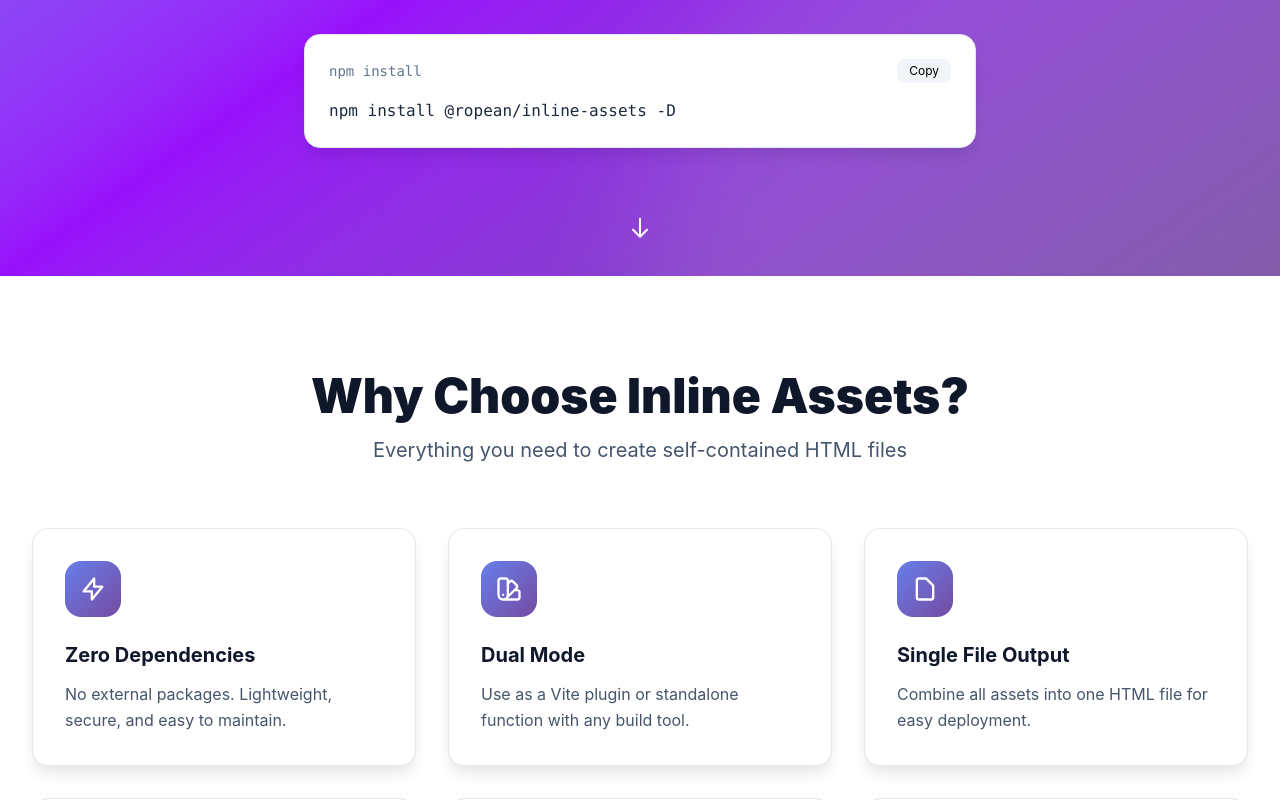
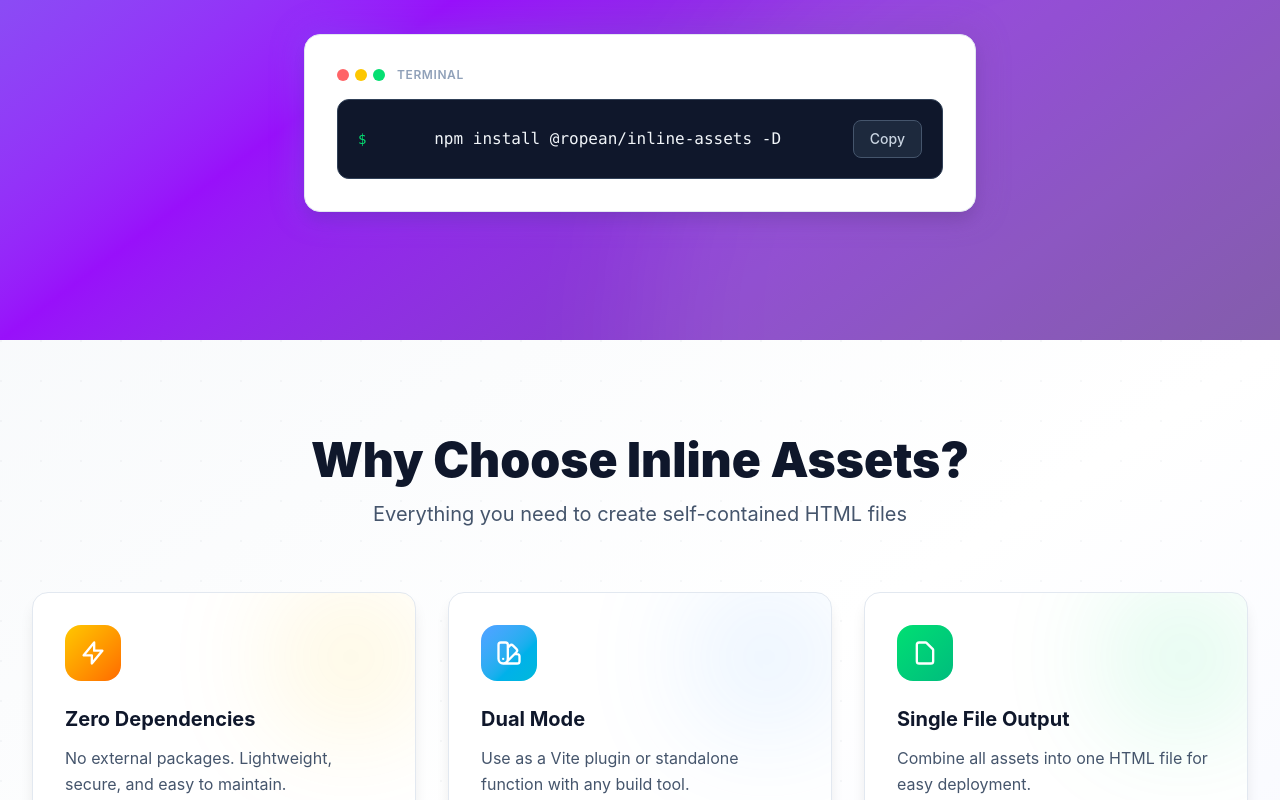
Before and after one commit to ropean/inline-assets, a Vue app in the folder website/: page / in a window 1280 px wide. Shown: the part 620-1420 px from the top of the page. Built offline with nearby package versions, Linux system fonts and the light colour scheme.

Commit message:
made a rocket!

```diff
--- a/website/src/components/Features.vue
+++ b/website/src/components/Features.vue
@@ -1,6 +1,11 @@
 <template>
-  <section id="features" class="py-24 bg-white dark:bg-slate-950">
-    <div class="max-w-7xl mx-auto px-4 sm:px-6 lg:px-8">
+  <section id="features" class="relative py-24 bg-gradient-to-br from-slate-50 via-white to-primary-50 dark:from-slate-950 dark:via-slate-900 dark:to-slate-950 overflow-hidden">
+    <!-- Background Pattern -->
+    <div class="absolute inset-0 opacity-5">
+      <div class="absolute inset-0" style="background-image: radial-gradient(circle at 1px 1px, rgb(100 116 139) 1px, transparent 0); background-size: 40px 40px;"></div>
+    </div>
+
+    <div class="relative max-w-7xl mx-auto px-4 sm:px-6 lg:px-8">
       <div class="text-center mb-16 animate-slide-up">
         <h2 class="text-4xl sm:text-5xl font-black text-slate-900 dark:text-white mb-4">
           Why Choose Inline Assets?
@@ -12,15 +17,21 @@
 
       <div class="grid grid-cols-1 md:grid-cols-2 lg:grid-cols-3 gap-8">
         <div v-for="(feature, index) in features" :key="index"
-             class="card p-8 hover:shadow-2xl hover:-translate-y-2 transition-all duration-300 group"
+             :class="[
+               'card p-8 hover:shadow-2xl hover:-translate-y-2 transition-all duration-300 group relative overflow-hidden',
+               feature.className
+             ]"
              :style="{ animationDelay: `${index * 0.1}s` }">
-          <div class="w-14 h-14 rounded-2xl bg-gradient-primary flex items-center justify-center mb-6 group-hover:scale-110 transition-transform">
-            <div v-html="feature.icon" class="w-7 h-7 text-white"></div>
+          <!-- Card Background Decoration -->
+          <div :class="['absolute top-0 right-0 w-32 h-32 rounded-full blur-3xl opacity-20 transition-opacity group-hover:opacity-30', feature.bgClass]"></div>
+
+          <div :class="['relative w-14 h-14 rounded-2xl flex items-center justify-center mb-6 group-hover:scale-110 group-hover:rotate-6 transition-all', feature.iconBg]">
+            <div v-html="feature.icon" :class="['w-7 h-7', feature.iconColor]"></div>
           </div>
-          <h3 class="text-xl font-bold text-slate-900 dark:text-white mb-3">
+          <h3 class="relative text-xl font-bold text-slate-900 dark:text-white mb-3">
             {{ feature.title }}
           </h3>
-          <p class="text-slate-600 dark:text-slate-400 leading-relaxed">
+          <p class="relative text-slate-600 dark:text-slate-400 leading-relaxed">
             {{ feature.description }}
           </p>
         </div>
@@ -34,32 +45,56 @@ const features = [
   {
     icon: '<svg fill="none" stroke="currentColor" viewBox="0 0 24 24"><path stroke-linecap="round" stroke-linejoin="round" stroke-width="2" d="M13 10V3L4 14h7v7l9-11h-7z"/></svg>',
     title: 'Zero Dependencies',
-    description: 'No external packages. Lightweight, secure, and easy to maintain.'
+    description: 'No external packages. Lightweight, secure, and easy to maintain.',
+    iconBg: 'bg-gradient-to-br from-yellow-400 to-orange-500',
+    iconColor: 'text-white',
+    bgClass: 'bg-yellow-400',
+    className: 'border-l-4 border-yellow-400'
   },
   {
     icon: '<svg fill="none" stroke="currentColor" viewBox="0 0 24 24"><path stroke-linecap="round" stroke-linejoin="round" stroke-width="2" d="M7 21a4 4 0 01-4-4V5a2 2 0 012-2h4a2 2 0 012 2v12a4 4 0 01-4 4zm0 0h12a2 2 0 002-2v-4a2 2 0 00-2-2h-2.343M11 7.343l1.657-1.657a2 2 0 012.828 0l2.829 2.829a2 2 0 010 2.828l-8.486 8.485M7 17h.01"/></svg>',
     title: 'Dual Mode',
-    description: 'Use as a Vite plugin or standalone function with any build tool.'
+    description: 'Use as a Vite plugin or standalone function with any build tool.',
+    iconBg: 'bg-gradient-to-br from-blue-400 to-cyan-500',
+    iconColor: 'text-white',
+    bgClass: 'bg-blue-400',
+    className: 'border-l-4 border-blue-400'
   },
   {
     icon: '<svg fill="none" stroke="currentColor" viewBox="0 0 24 24"><path stroke-linecap="round" stroke-linejoin="round" stroke-width="2" d="M7 21h10a2 2 0 002-2V9.414a1 1 0 00-.293-.707l-5.414-5.414A1 1 0 0012.586 3H7a2 2 0 00-2 2v14a2 2 0 002 2z"/></svg>',
     title: 'Single File Output',
-    description: 'Combine all assets into one HTML file for easy deployment.'
+    description: 'Combine all assets into one HTML file for easy deployment.',
+    iconBg: 'bg-gradient-to-br from-green-400 to-emerald-500',
+    iconColor: 'text-white',
+    bgClass: 'bg-green-400',
+    className: 'border-l-4 border-green-400'
   },
   {
     icon: '<svg fill="none" stroke="currentColor" viewBox="0 0 24 24"><path stroke-linecap="round" stroke-linejoin="round" stroke-width="2" d="M10 20l4-16m4 4l4 4-4 4M6 16l-4-4 4-4"/></svg>',
     title: 'Inline Everything',
-    description: 'CSS, JavaScript, SVG - all assets inlined automatically.'
+    description: 'CSS, JavaScript, SVG - all assets inlined automatically.',
+    iconBg: 'bg-gradient-to-br from-purple-400 to-pink-500',
+    iconColor: 'text-white',
+    bgClass: 'bg-purple-400',
+    className: 'border-l-4 border-purple-400'
   },
   {
     icon: '<svg fill="none" stroke="currentColor" viewBox="0 0 24 24"><path stroke-linecap="round" stroke-linejoin="round" stroke-width="2" d="M12 6V4m0 2a2 2 0 100 4m0-4a2 2 0 110 4m-6 8a2 2 0 100-4m0 4a2 2 0 110-4m0 4v2m0-6V4m6 6v10m6-2a2 2 0 100-4m0 4a2 2 0 110-4m0 4v2m0-6V4"/></svg>',
     title: 'Highly Configurable',
-    description: 'Control CSS position, exclusions, logging, and more.'
+    description: 'Control CSS position, exclusions, logging, and more.',
+    iconBg: 'bg-gradient-to-br from-red-400 to-rose-500',
+    iconColor: 'text-white',
+    bgClass: 'bg-red-400',
+    className: 'border-l-4 border-red-400'
   },
   {
     icon: '<svg fill="none" stroke="currentColor" viewBox="0 0 24 24"><path stroke-linecap="round" stroke-linejoin="round" stroke-width="2" d="M5 3v4M3 5h4M6 17v4m-2-2h4m5-16l2.286 6.857L21 12l-5.714 2.143L13 21l-2.286-6.857L5 12l5.714-2.143L13 3z"/></svg>',
     title: 'Production Ready',
-    description: 'Battle-tested and used in production by many projects.'
+    description: 'Battle-tested and used in production by many projects.',
+    iconBg: 'bg-gradient-to-br from-indigo-400 to-primary-500',
+    iconColor: 'text-white',
+    bgClass: 'bg-indigo-400',
+    className: 'border-l-4 border-indigo-400'
   },
 ]
 </script>
--- a/website/src/components/Footer.vue
+++ b/website/src/components/Footer.vue
@@ -3,8 +3,8 @@
     <div class="max-w-7xl mx-auto px-4 sm:px-6 lg:px-8">
       <div class="flex flex-col md:flex-row items-center justify-between">
         <div class="mb-4 md:mb-0">
-          <p class="text-slate-400">
-            MIT © 2025 <a href="https://ropean.org" class="text-primary-400 hover:text-primary-300 transition-colors">ropean</a>
+          <p class="text-slate-500 dark:text-slate-600 text-sm">
+            MIT © 2025 <a href="https://ropean.org" class="text-slate-600 dark:text-slate-700 hover:text-slate-400 dark:hover:text-slate-500 transition-colors underline decoration-slate-700 dark:decoration-slate-800 decoration-dotted underline-offset-2">ropean</a>
           </p>
         </div>
         <div class="flex items-center space-x-6">
--- a/website/src/components/Hero.vue
+++ b/website/src/components/Hero.vue
@@ -34,28 +34,33 @@
           </a>
         </div>
 
-        <!-- Code Preview -->
+        <!-- Installation Command -->
         <div class="mt-16 max-w-2xl mx-auto">
-          <div class="card p-6 text-left animate-scale-in">
-            <div class="flex items-center justify-between mb-4">
-              <span class="text-sm font-mono text-slate-500 dark:text-slate-400">npm install</span>
-              <button @click="copyInstall" class="text-xs px-3 py-1 rounded-lg bg-slate-100 dark:bg-slate-800 hover:bg-slate-200 dark:hover:bg-slate-700 transition-colors">
-                {{ copied ? '✓ Copied' : 'Copy' }}
-              </button>
+          <div class="relative group">
+            <div class="absolute -inset-1 bg-gradient-to-r from-primary-500 to-secondary-500 rounded-2xl blur-lg opacity-25 group-hover:opacity-40 transition-opacity"></div>
+            <div class="relative card p-8 animate-scale-in">
+              <div class="flex items-center gap-3 mb-4">
+                <div class="flex gap-1.5">
+                  <div class="w-3 h-3 rounded-full bg-red-400"></div>
+                  <div class="w-3 h-3 rounded-full bg-yellow-400"></div>
+                  <div class="w-3 h-3 rounded-full bg-green-400"></div>
+                </div>
+                <span class="text-xs font-semibold text-slate-400 dark:text-slate-500 uppercase tracking-wider">Terminal</span>
+              </div>
+              <div class="flex items-center justify-between bg-slate-900 dark:bg-slate-950 rounded-xl p-5 border border-slate-700">
+                <div class="flex items-center gap-3 flex-1">
+                  <span class="text-green-400 font-mono text-sm">$</span>
+                  <code class="font-mono text-sm sm:text-base text-slate-100 flex-1">npm install @ropean/inline-assets -D</code>
+                </div>
+                <button @click="copyInstall"
+                        class="ml-4 px-4 py-2 rounded-lg bg-slate-800 hover:bg-slate-700 text-slate-300 hover:text-white transition-all text-sm font-medium border border-slate-600 hover:border-slate-500">
+                  {{ copied ? '✓ Copied' : 'Copy' }}
+                </button>
+              </div>
             </div>
-            <code class="block font-mono text-sm sm:text-base text-slate-800 dark:text-slate-200">
-              npm install @ropean/inline-assets -D
-            </code>
           </div>
         </div>
       </div>
-    </div>
-
-    <!-- Scroll Indicator -->
-    <div class="absolute bottom-8 left-1/2 transform -translate-x-1/2 animate-bounce">
-      <svg class="w-6 h-6 text-white" fill="none" stroke="currentColor" viewBox="0 0 24 24">
-        <path stroke-linecap="round" stroke-linejoin="round" stroke-width="2" d="M19 14l-7 7m0 0l-7-7m7 7V3"/>
-      </svg>
     </div>
   </section>
 </template>
--- a/website/src/components/QuickStart.vue
+++ b/website/src/components/QuickStart.vue
@@ -11,35 +11,63 @@
       </div>
 
       <div class="grid grid-cols-1 lg:grid-cols-2 gap-8">
-        <div class="card p-8">
-          <h3 class="text-2xl font-bold text-slate-900 dark:text-white mb-4">
-            Vite Plugin
-          </h3>
-          <pre class="bg-slate-900 dark:bg-slate-950 text-slate-100 p-6 rounded-xl overflow-x-auto"><code class="text-sm font-mono">import inlineAssets from '@ropean/inline-assets';
+        <div class="card p-8 border-t-4 border-primary-500 relative overflow-hidden group">
+          <div class="absolute top-0 right-0 w-32 h-32 bg-primary-500 rounded-full blur-3xl opacity-10 group-hover:opacity-20 transition-opacity"></div>
+          <div class="relative">
+            <div class="flex items-center gap-3 mb-4">
+              <div class="w-10 h-10 rounded-lg bg-gradient-to-br from-primary-400 to-primary-600 flex items-center justify-center">
+                <svg class="w-5 h-5 text-white" fill="none" stroke="currentColor" viewBox="0 0 24 24">
+                  <path stroke-linecap="round" stroke-linejoin="round" stroke-width="2" d="M13 10V3L4 14h7v7l9-11h-7z"/>
+                </svg>
+              </div>
+              <h3 class="text-2xl font-bold text-slate-900 dark:text-white">
+                Vite Plugin
+              </h3>
+            </div>
+            <pre class="bg-slate-900 dark:bg-slate-950 text-slate-100 p-6 rounded-xl overflow-x-auto border border-slate-700 h-64"><code class="text-sm font-mono leading-relaxed">import inlineAssets from '@ropean/inline-assets';
 
 export default {
   plugins: [
     inlineAssets({
       css: true,
       js: true,
-      svg: { img: false, link: true }
+      svg: { img: false, link: true },
+      excludes: ['analytics.js'],
+      cssInsertPosition: 'original',
+      // distDir: 'dist',
+      // htmlFileName: 'index.html'
     })
   ]
 }</code></pre>
+          </div>
         </div>
 
-        <div class="card p-8">
-          <h3 class="text-2xl font-bold text-slate-900 dark:text-white mb-4">
-            Standalone Function
-          </h3>
-          <pre class="bg-slate-900 dark:bg-slate-950 text-slate-100 p-6 rounded-xl overflow-x-auto"><code class="text-sm font-mono">import { inlineAssets } from '@ropean/inline-assets';
+        <div class="card p-8 border-t-4 border-secondary-500 relative overflow-hidden group">
+          <div class="absolute top-0 right-0 w-32 h-32 bg-secondary-500 rounded-full blur-3xl opacity-10 group-hover:opacity-20 transition-opacity"></div>
+          <div class="relative">
+            <div class="flex items-center gap-3 mb-4">
+              <div class="w-10 h-10 rounded-lg bg-gradient-to-br from-secondary-400 to-secondary-600 flex items-center justify-center">
+                <svg class="w-5 h-5 text-white" fill="none" stroke="currentColor" viewBox="0 0 24 24">
+                  <path stroke-linecap="round" stroke-linejoin="round" stroke-width="2" d="M10 20l4-16m4 4l4 4-4 4M6 16l-4-4 4-4"/>
+                </svg>
+              </div>
+              <h3 class="text-2xl font-bold text-slate-900 dark:text-white">
+                Standalone Function
+              </h3>
+            </div>
+            <pre class="bg-slate-900 dark:bg-slate-950 text-slate-100 p-6 rounded-xl overflow-x-auto border border-slate-700 h-64"><code class="text-sm font-mono leading-relaxed">import { inlineAssets } from '@ropean/inline-assets';
 
 await inlineAssets({
   htmlPath: './dist/index.html',
   baseDir: './dist',
   css: true,
-  js: true
+  js: true,
+  svg: { img: false, link: true },
+  excludes: ['vendor.js'],
+  // removeInlinedFiles: true,
+  // cleanupEmptyDirs: true
 });</code></pre>
+          </div>
         </div>
       </div>
     </div>
--- a/website/src/components/ScrollToTop.vue
+++ b/website/src/components/ScrollToTop.vue
@@ -1,24 +1,132 @@
 <template>
   <transition name="fade">
-    <button v-if="showScrollTop" @click="scrollToTop"
-            class="fixed bottom-8 right-8 w-14 h-14 rounded-2xl bg-gradient-primary text-white shadow-2xl hover:scale-110 transition-transform z-50 flex items-center justify-center">
-      <svg class="w-6 h-6" fill="none" stroke="currentColor" viewBox="0 0 24 24">
-        <path stroke-linecap="round" stroke-linejoin="round" stroke-width="2.5" d="M5 10l7-7m0 0l7 7m-7-7v18"/>
-      </svg>
+    <button v-if="showScrollTop" @click="launch"
+            ref="rocketButton"
+            :style="rocketStyle"
+            :class="[
+              'fixed text-5xl z-50 cursor-pointer filter drop-shadow-lg',
+              isLaunching ? 'launching' : 'idle'
+            ]"
+            aria-label="Scroll to top">
+      <span class="rocket-wrapper" ref="rocketWrapper">
+        <span class="rocket-icon" ref="rocketIcon">🚀</span>
+        <span class="flame" ref="flameIcon" :style="flameStyle">🔥</span>
+      </span>
     </button>
   </transition>
 </template>
 
 <script setup>
-import { ref, onMounted, onUnmounted } from 'vue'
+import { ref, computed, onMounted, onUnmounted } from 'vue'
 
 const showScrollTop = ref(false)
+const isLaunching = ref(false)
+const launchProgress = ref(0)
+const rocketButton = ref(null)
+const rocketWrapper = ref(null)
+const rocketIcon = ref(null)
+const flameIcon = ref(null)
 
-function scrollToTop() {
-  window.scrollTo({ top: 0, behavior: 'smooth' })
+const rocketStyle = computed(() => {
+  if (!isLaunching.value) {
+    return {
+      bottom: '2rem',
+      right: '2rem'
+    }
+  }
+
+  // Dynamically calculate position during launch, rocket flies from bottom to top
+  const viewportHeight = window.innerHeight
+  const startBottom = 32 // 2rem = 32px
+  const endTop = -100 // Fly out of viewport top
+  const totalDistance = viewportHeight + startBottom + Math.abs(endTop)
+
+  // Calculate current position based on progress
+  const currentDistance = totalDistance * launchProgress.value
+  const currentBottom = startBottom + currentDistance
+
+  return {
+    bottom: `${currentBottom}px`,
+    right: '2rem'
+  }
+})
+
+const flameStyle = computed(() => {
+  if (!rocketIcon.value) {
+    return { opacity: 0 }
+  }
+
+  // Measure rocket icon dimensions for accurate flame placement
+  const rect = rocketIcon.value.getBoundingClientRect()
+  const rocketHeight = rect.height
+
+  // Position flame at rocket exhaust: centered horizontally, offset vertically below tail
+  const flameBottom = -rocketHeight * 0.4
+
+  const baseFontSize = 0.65
+
+  if (isLaunching.value) {
+    // Amplify flame intensity during launch sequence (grows up to 1.6x base size)
+    const sizeMultiplier = 1 + launchProgress.value * 0.6
+    return {
+      bottom: `${flameBottom}px`,
+      left: '50%',
+      transform: 'translateX(-50%) rotate(180deg)',
+      fontSize: `${baseFontSize * sizeMultiplier}em`,
+      opacity: 1
+    }
+  }
+
+  return {
+    bottom: `${flameBottom}px`,
+    left: '50%',
+    transform: 'translateX(-50%) rotate(180deg)',
+    fontSize: `${baseFontSize}em`,
+    opacity: 0
+  }
+})
+
+function launch() {
+  isLaunching.value = true
+  launchProgress.value = 0
+
+  const duration = 1500 // Total launch animation duration in milliseconds
+  const startTime = Date.now()
+
+  function animate() {
+    const elapsed = Date.now() - startTime
+    const progress = Math.min(elapsed / duration, 1)
+
+    // Custom easing: slow ignition, then rapid acceleration
+    if (progress < 0.3) {
+      // First 30%: gradual ignition phase (covers 10% of distance)
+      launchProgress.value = progress * 0.1 / 0.3
+    } else {
+      // Remaining 70%: explosive acceleration phase (covers 90% of distance)
+      launchProgress.value = 0.1 + (progress - 0.3) * 0.9 / 0.7
+    }
+
+    if (progress < 1) {
+      requestAnimationFrame(animate)
+    } else {
+      // Reset state after animation completes
+      setTimeout(() => {
+        isLaunching.value = false
+        launchProgress.value = 0
+      }, 100)
+    }
+  }
+
+  animate()
+
+  // Trigger page scroll after initial launch animation
+  setTimeout(() => {
+    window.scrollTo({ top: 0, behavior: 'smooth' })
+  }, 500)
 }
 
 function handleScroll() {
+  // Show rocket button after scrolling past first viewport
   showScrollTop.value = window.scrollY > window.innerHeight
 }
 
@@ -40,4 +148,51 @@ onUnmounted(() => {
   opacity: 0;
   transform: translateY(10px) scale(0.95);
 }
+
+.rocket-wrapper {
+  position: relative;
+  display: inline-block;
+}
+
+.rocket-icon {
+  display: inline-block;
+  transform: rotate(-45deg);
+}
+
+.flame {
+  position: absolute;
+  opacity: 0;
+  transition: all 0.1s ease-out;
+  pointer-events: none;
+  line-height: 1;
+}
+
+/* Idle state */
+.idle {
+  transition: all 0.3s ease;
+}
+
+.idle:hover .flame {
+  opacity: 0.5;
+  animation: flicker 0.3s infinite;
+}
+
+/* Launch animation */
+.launching {
+  transition: opacity 0.3s ease;
+}
+
+.launching .flame {
+  opacity: 1;
+}
+
+
+@keyframes flicker {
+  0%, 100% {
+    opacity: 0.4;
+  }
+  50% {
+    opacity: 0.7;
+  }
+}
 </style>
```
Also changed, not shown: website/src/components/Playground.vue (+10 -5 lines).
